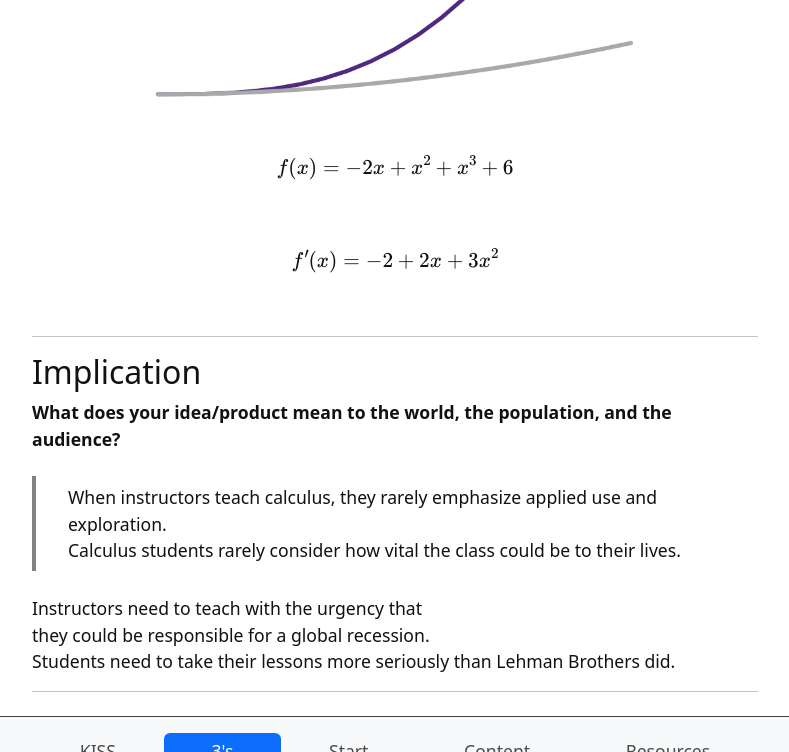
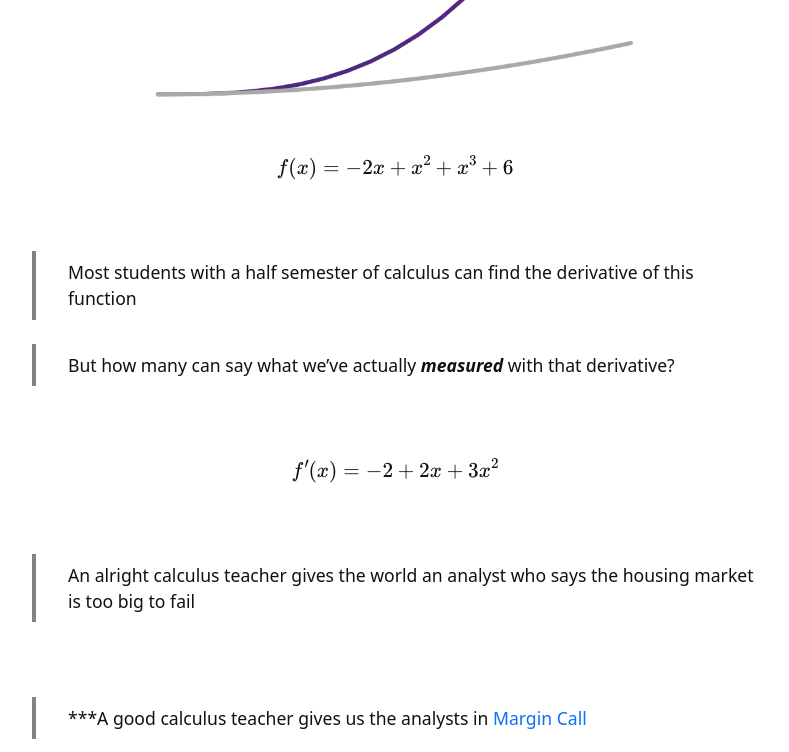
Before and after one commit to rmshksu/comm-shop, a Jekyll site: the page built from content/1-rot.md, in a window 1280 px wide and 900 px high, scrolled down 3661 px, cut to the strip 0-752 px from the top of the window. Shown: the whole strip, without its empty margins (245-1034 px from the left). Built offline with Jekyll 4.4.1, drawn with Linux system fonts in a browser that asks for light colours.

Commit message:
Update 1-rot.md
add in final bit of application

```diff
--- a/content/1-rot.md
+++ b/content/1-rot.md
@@ -197,11 +197,23 @@ $$f(x) = -2x+x^2+x^3+6$$
 
 <br>
 
+>Most students with a half semester of calculus can find the derivative of this function
+
+>But how many can say what we've actually ***measured*** with that derivative?
+
+<br>
+
 $$f'(x) = -2+2x+3x^2$$
 
 <br>
 
+>An alright calculus teacher gives the world an analyst who says the housing market is too big to fail
 
+<br>
+
+>***A good calculus teacher gives us the analysts in [Margin Call](https://youtube.com/clip/UgkxBGxew3HC8vtTasp8oT7kHN5N7YA98YGS?si=hBewX5mIBgxw3A4k)
+
+<br>
 
 ---
 
```
